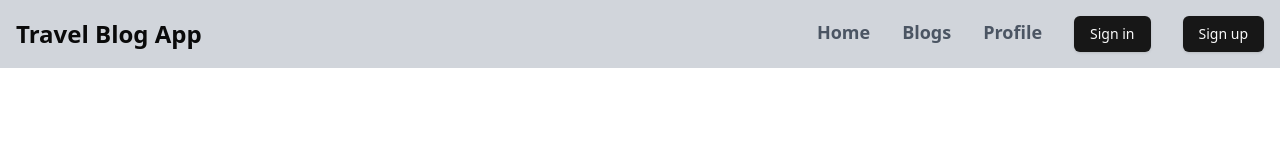
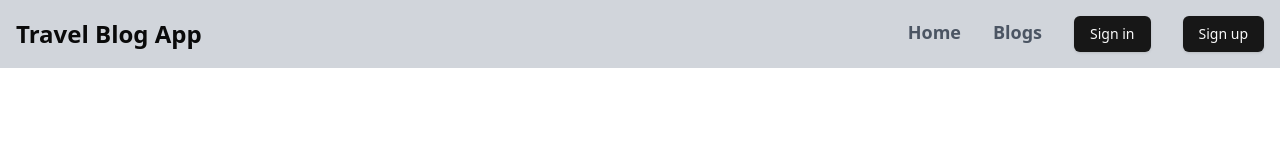
Before and after one commit to fahimprito/simple-next-blog, a Next.js app: page /profile in a window 1280 px wide. Shown: the top 160 px of the page. Built offline with nearby package versions, Linux system fonts and the light colour scheme; no server answers.

Commit message:
user profile

```diff
--- a/src/components/Navbar.jsx
+++ b/src/components/Navbar.jsx
@@ -17,9 +17,14 @@ export default async function Navbar() {
                     <Link href="/blogs" className="text-gray-600 hover:text-gray-900">
                         Blogs
                     </Link>
-                    <Link href="/profile" className="text-gray-600 hover:text-gray-900">
-                        Profile
-                    </Link>
+                    {
+                        user && (
+                            <Link href="/profile" className="text-gray-600 hover:text-gray-900">
+                                Profile
+                            </Link>
+                        )
+                    }
+
                     {
                         user ? (
                             <LogoutLink>
```
